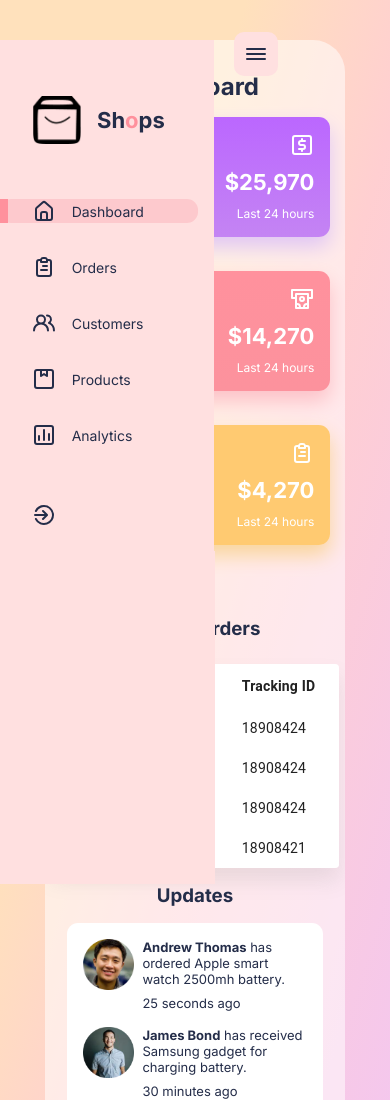
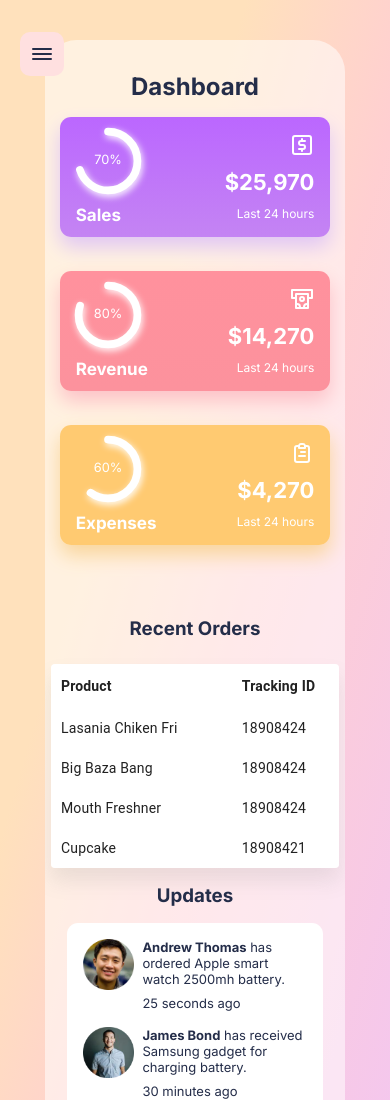
Before and after one commit to UlyanaBrataus/AdminDashboard, a React (Create React App) app: page / in a window 390 px wide. Shown: the top 1100 px of the page. Built offline with nearby package versions, Linux system fonts and the light colour scheme.

Commit message:
fix: fix burger menu mobile display

```diff
--- a/src/components/Sidebar/Sidebar.jsx
+++ b/src/components/Sidebar/Sidebar.jsx
@@ -7,7 +7,7 @@ import "./Sidebar.css";
 
 const Sidebar = () => {
   const [selected, setSelected] = useState(0);
-  const [expanded, setExpanded] = useState(true);
+  const [expanded, setExpanded] = useState(false);
 
   const sidebarVariants = {
     true: { left: "0" },
--- a/src/components/Table/Table.css
+++ b/src/components/Table/Table.css
@@ -45,6 +45,6 @@ th {
     display: flex;
     flex-direction: column;
     align-items: center;
-    width: 18rem;
+    max-width: 18rem;
   }
 }
```
